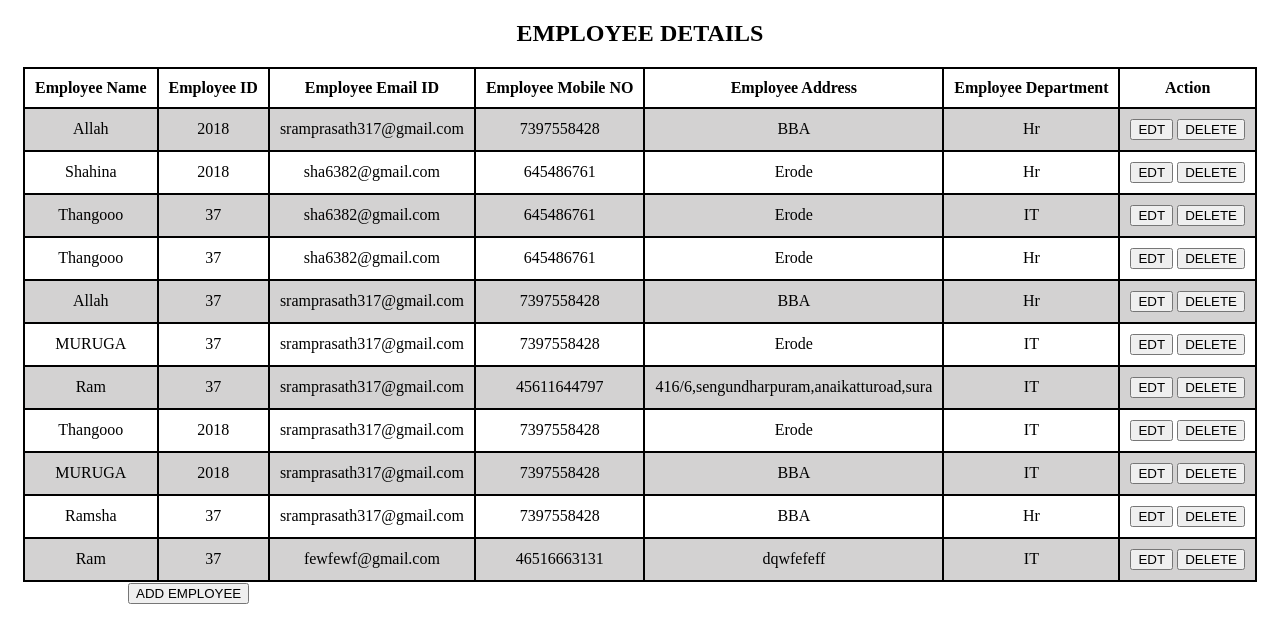
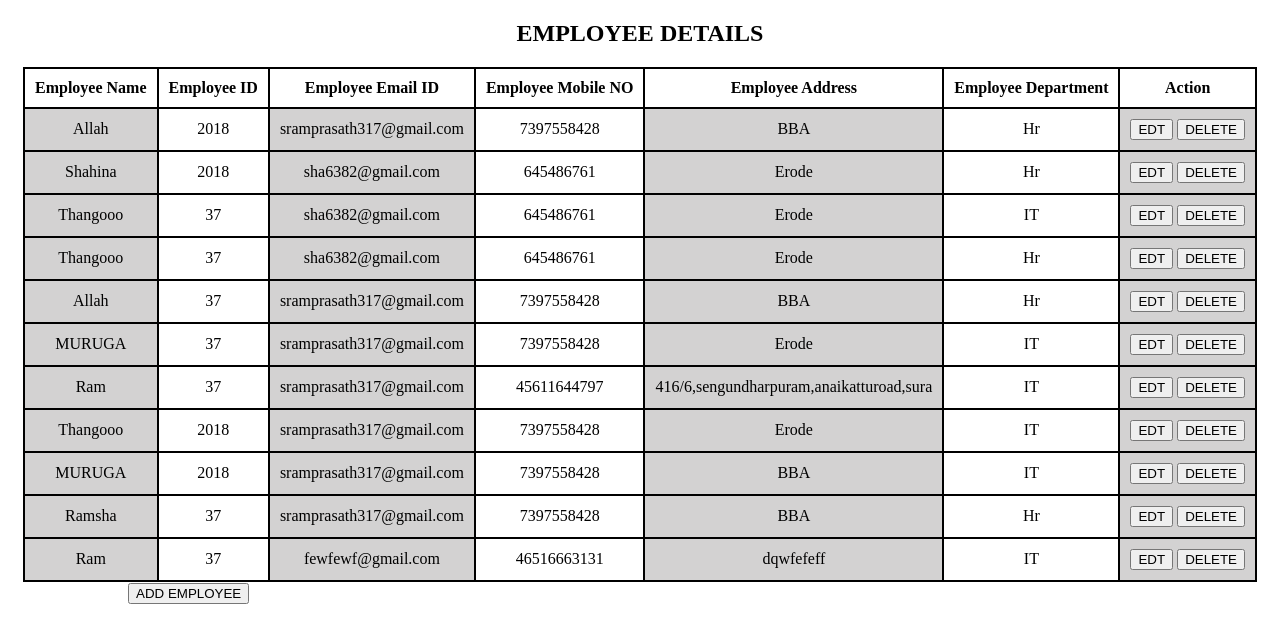
Before and after one commit to Ramprasath37/EMPLOYEE, a Django app: page / in a window 1280 px wide. Shown: the top 643 px of the page. Run offline with Django 5.2, Linux system fonts and the light colour scheme; data comes from the database, SQL or seed files in the repository.

Commit message:
index file add

```diff
--- a/Emp_pro/Emp_pro/settings.py
+++ b/Emp_pro/Emp_pro/settings.py
@@ -26,7 +26,9 @@ SECRET_KEY = 'django-insecure-h+8@(qd=c8z5c%18pq%&xvm+uqrxeuc%=qi^^-r2i13d_^de7#
 # SECURITY WARNING: don't run with debug turned on in production!
 DEBUG = True
 
-ALLOWED_HOSTS = ['.vercel.app']
+# ALLOWED_HOSTS = ['.vercel.app']
+ALLOWED_HOSTS = []
+
 
 
 # Application definition
--- a/Emp_pro/static/css/style.css
+++ b/Emp_pro/static/css/style.css
@@ -12,7 +12,7 @@ table,tr,th,td{
 
 }
 
-tbody:nth-child(even) {background-color: rgb(211, 210, 210);}
+td:nth-child(odd) {background-color: rgb(211, 210, 210);}
 
 
 .center {
```
